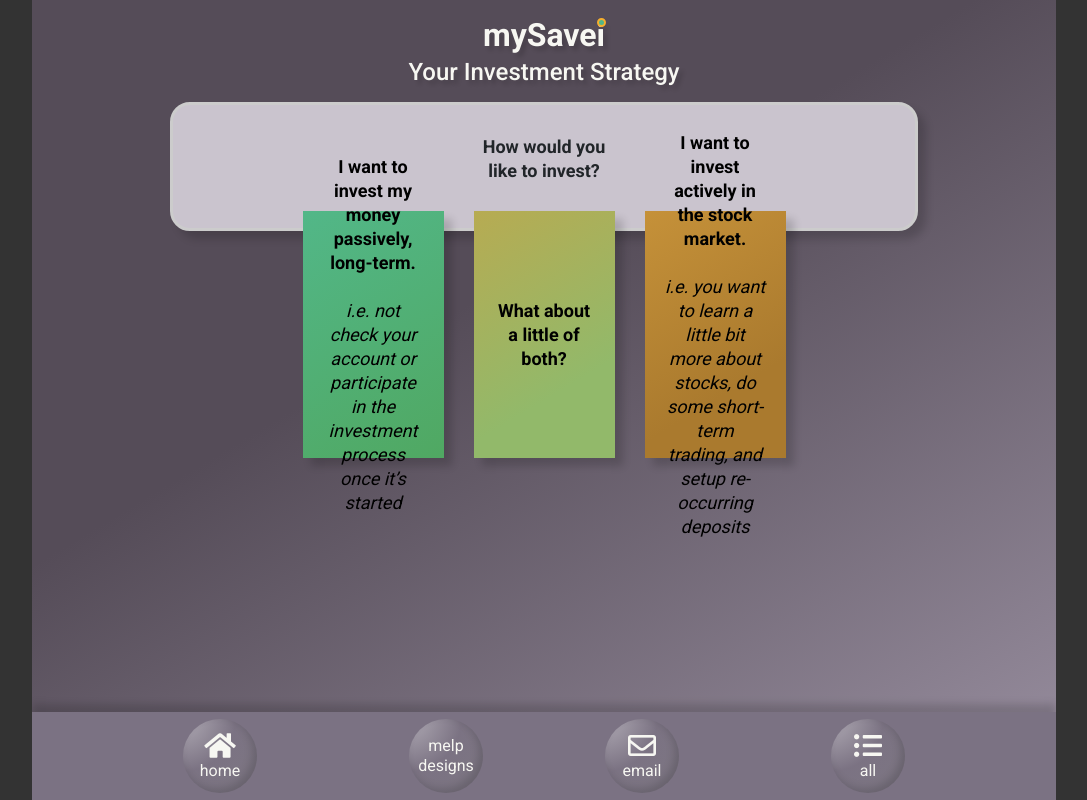
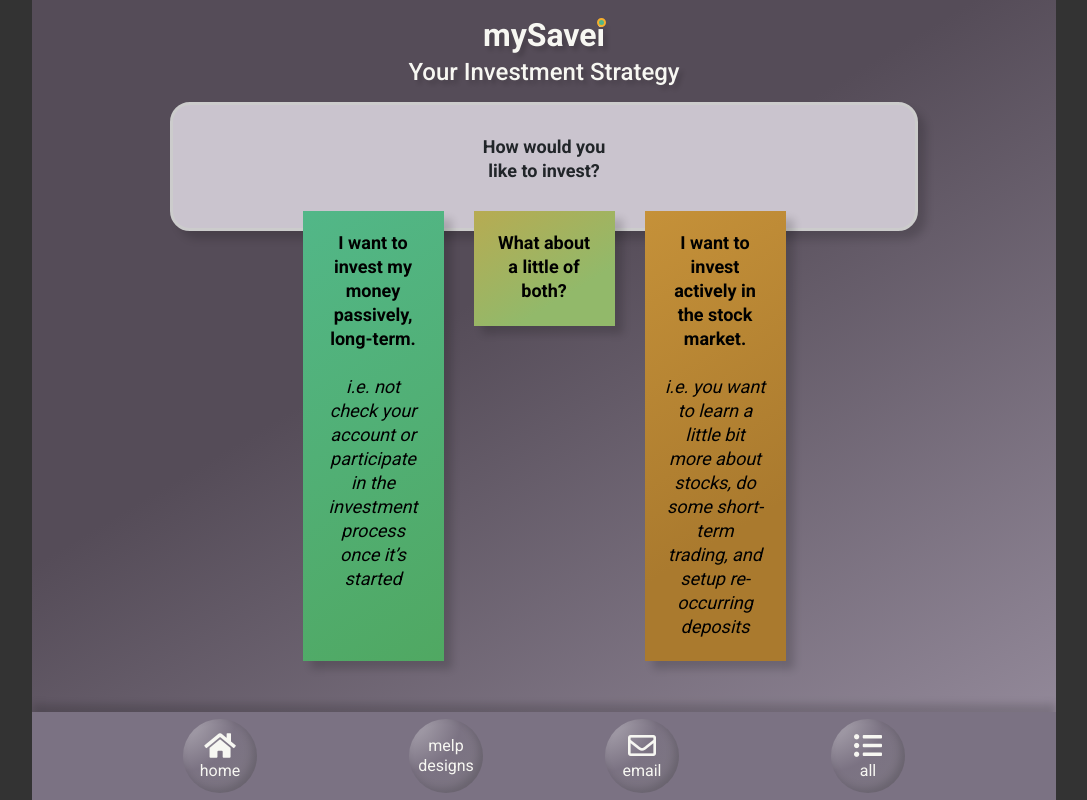
Before and after one commit to melanierosson/mysavei, a React (Create React App) app: page /step2 in a window 1280 px wide. Shown: the whole page, without its empty margins (96-1183 px from the left). Built offline with nearby package versions, Linux system fonts and the light colour scheme.

Commit message:
I didn't want to leave the second step page looking totally retarded

```diff
--- a/src/css/step2.css
+++ b/src/css/step2.css
@@ -16,12 +16,12 @@
   flex-direction: row;
   justify-content: center;
   align-content: center;
-  align-items: center;
+  align-items: flex-start;
   padding-left: 0;
 }
 #step2-page ul.options-list li {
   width: 141px;
-  height: 247px;
+  height: 450px;
   z-index: 0;
   box-shadow: 8px 8px 8px rgba(0, 0, 0, 0.16);
   list-style-type: none;
@@ -31,7 +31,7 @@
   text-align: center;
   display: flex;
   justify-content: center;
-  align-items: center;
+  align-items: flex-start;
 }
 @media screen and (max-height: 667px) {
   #step2-page ul.options-list li {
@@ -54,6 +54,7 @@
 #step2-page ul.options-list li#both-option {
   background-color: #92B96A;
   background: linear-gradient(329deg, #92B96A 30%, #B7AB52 100%);
+  height: 115px;
 }
 #step2-page ul.options-list li#active-option {
   background-color: #C59139;
--- a/src/scss/step2.scss
+++ b/src/scss/step2.scss
@@ -18,11 +18,11 @@
         flex-direction: row;
         justify-content: center;
         align-content: center;
-        align-items: center;
+        align-items: flex-start;
         padding-left: 0;
         li {
             width: 141px;
-            height:247px;
+            height:450px;
             @media screen and (max-height:667px) {
                 height:215px;
             }
@@ -35,7 +35,7 @@
             text-align: center;
             display:flex;
             justify-content:center;
-            align-items:center;
+            align-items:flex-start;
             &:hover {
                 transform: translateY(18px);
                 transition:0.15s linear;
@@ -52,6 +52,7 @@
             &#both-option {
                 background-color: $bgMdGreen;
                 background: $gradientGreen;
+                height:115px;
             }
             &#active-option {
                 background-color: $bgGold;
```
